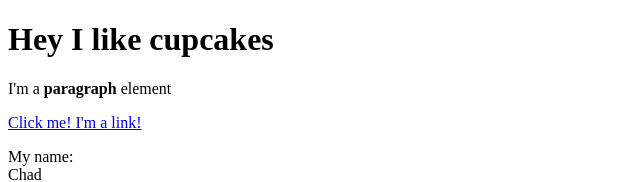
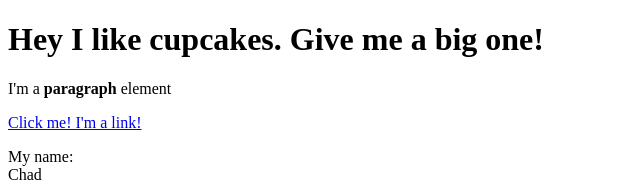
Before and after one commit to RubyTheReaper/cartoon-hero, a plain HTML site: page test.html in a window 1280 px wide. Shown: the top 182 px of the page, without its empty margins (0-640 px from the left). Drawn offline with Linux system fonts and the light colour scheme.

Commit message:
added 'a big' to heading

```diff
--- a/test.html
+++ b/test.html
@@ -4,7 +4,7 @@
   <title>Test Page</title>
 </head>
 <body>
-  <h1> Hey I like cupcakes</h1>
+  <h1> Hey I like cupcakes. Give me a big one!</h1>
   <p> I'm a <b>paragraph</b>  element</p>
   <a href="https://google.com" target="_blank" title="Let's go to Google"> Click me! I'm a link!</a>
   <p>My name:<br>
```
